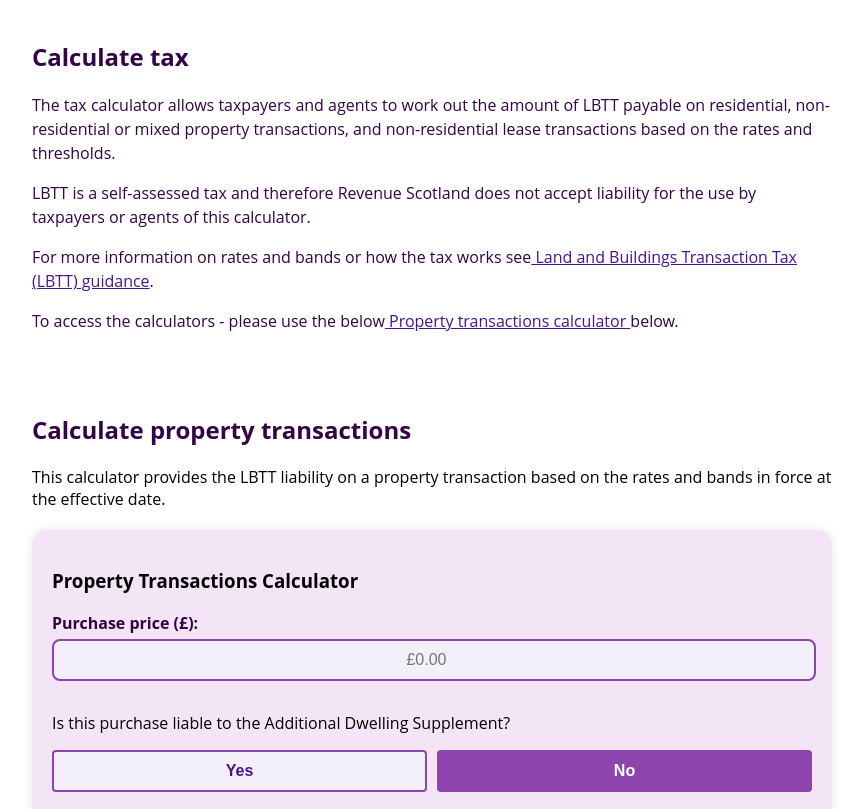
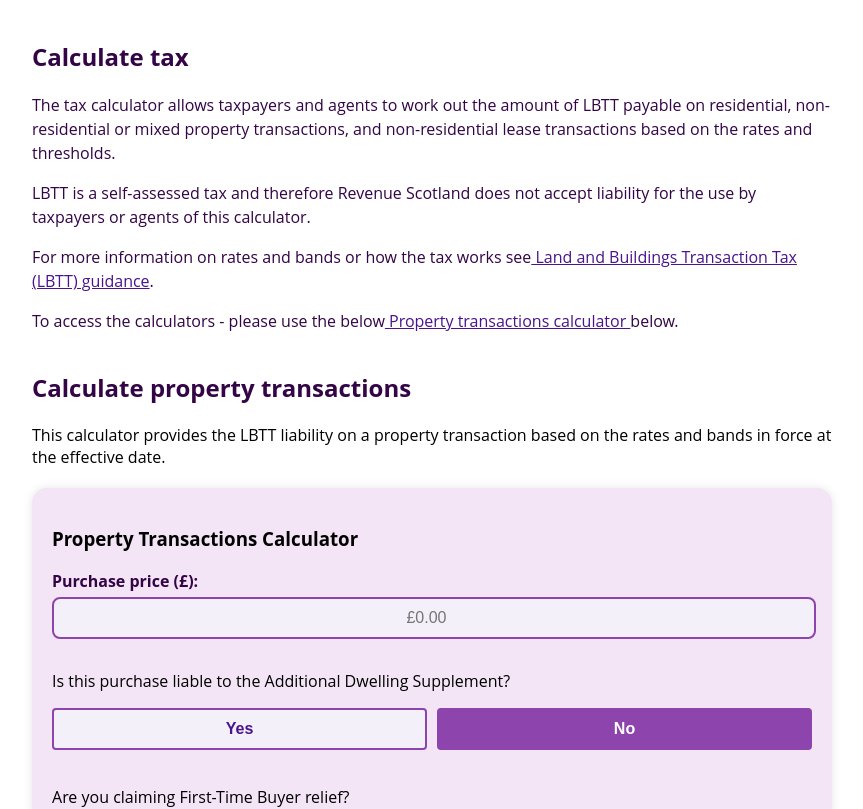
Before and after one commit to samuelloganbjss/LBTT_calculator, a React (Create React App) app in the folder lbtt-frontend/: page / in a window 1280 px wide. Shown: the top 809 px of the page, without its empty margins (208-1071 px from the left). Built offline with nearby package versions, Linux system fonts and the light colour scheme.

Commit message:
go rid of some whitespace between text

```diff
--- a/lbtt-frontend/src/App.css
+++ b/lbtt-frontend/src/App.css
@@ -9,7 +9,7 @@
 /* Introductory Section */
 .intro-section {
   background-color: transparent;
-  padding-bottom: 20px;
+  padding-bottom: 2px;
 }
 
 .intro-header {
@@ -23,7 +23,7 @@
   font-size: 1rem;
   line-height: 1.5;
   color: rgb(51, 4, 70);
-  margin-bottom: 40px;
+  margin-bottom: 5px;
 }
 
 .intro-text a {
```
